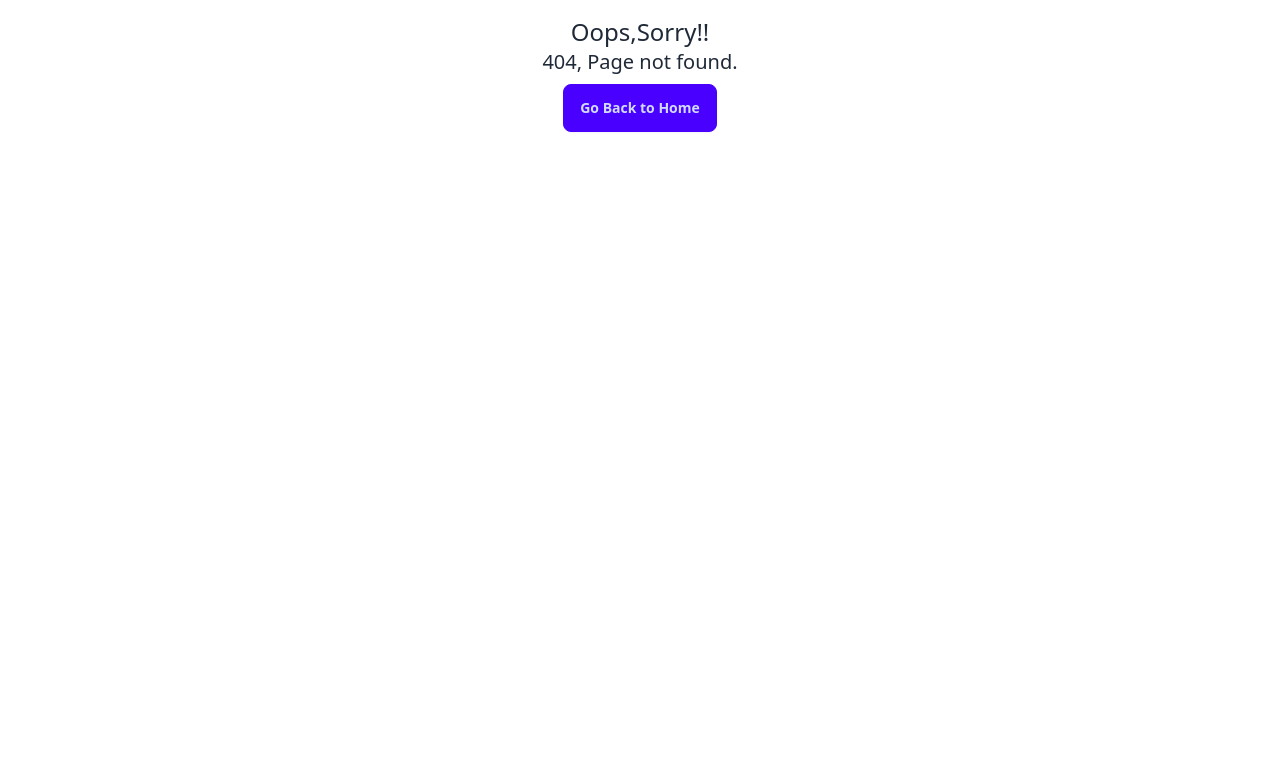
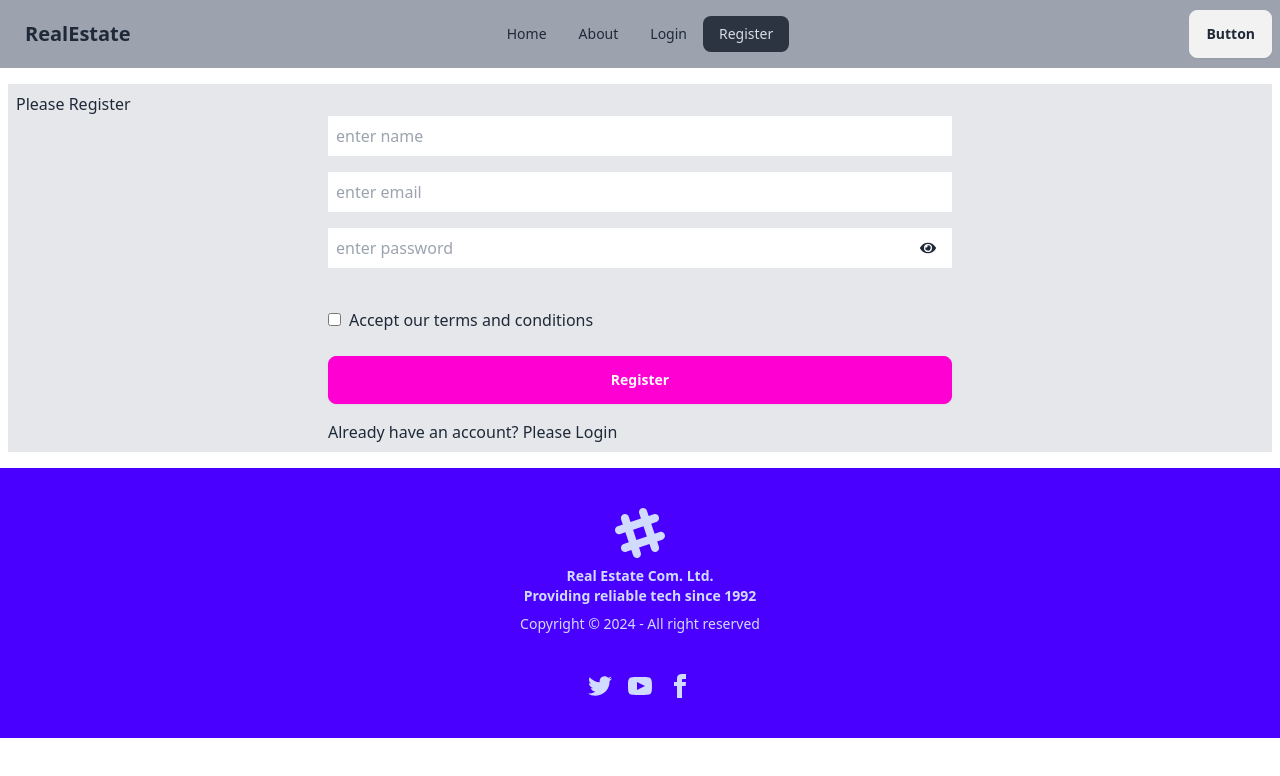
Before and after one commit to mahfuzerrahmancse/assign_9_realEstate, a React (Vite) app: page /register in a window 1280 px wide. Before the commit this address had no page. Shown: the top 776 px of the page. Built offline with nearby package versions, Linux system fonts and the light colour scheme.

Commit message:
login and register form completed

```diff
--- a/package.json
+++ b/package.json
@@ -14,6 +14,7 @@
     "match-sorter": "^6.3.4",
     "react": "^18.2.0",
     "react-dom": "^18.2.0",
+    "react-icons": "^5.1.0",
     "react-router-dom": "^6.22.3",
     "sort-by": "^1.2.0"
   },
--- /dev/null
+++ b/src/components/logins/Login.jsx
@@ -0,0 +1,80 @@
+import { Link } from "react-router-dom";
+
+
+const Login = () => {
+
+    const handleLogin = (e) => {
+      e.preventDefault();
+      const email = e.target.email.value;
+      const password = e.target.password.value;
+      console.log("email,password:", email, password);
+
+      // reset error
+    //   setRegisterError("");
+    //   setSuccess("");
+
+    //   // add Validation
+    //   signInWithEmailAndPassword(auth, email, password)
+    //     .then((result) => {
+    //       console.log(result.user);
+    //       if (result.user.emailVerified) {
+    //         setSuccess("User logged in successfully");
+    //       } else alert("please verify your email address");
+    //     })
+    //     .catch((error) => {
+    //       console.error(error);
+    //       setRegisterError(error.message);
+    //     });
+    };
+
+    return (
+      <div>
+        <h2>Please Login</h2>
+        <div className="mx-auto md:w-1/2">
+          {/* <h2 className="text-2xl mb-4">Please Login</h2> */}
+          <form onSubmit={handleLogin}>
+            <input
+              className="mb-4 p-2 w-full"
+              type="email"
+              name="email"
+              //   ref={emailRef}
+              placeholder="enter email"
+              required
+            />
+            <br />
+            <div className="relative">
+              <input
+                className=" mb-4 p-2 w-full"
+                type="password"
+                name="password"
+                placeholder="enter password"
+                required
+              />
+            </div>
+            <br />
+            <label className="label">
+              <a
+                // onClick={handleForgetPassword}
+                className="label-text-alt link link-hover"
+              >
+                Forget Password
+              </a>
+            </label>
+
+            <input
+              className="btn btn-secondary mb-4 w-full"
+              type="submit"
+              value="Login"
+            />
+          </form>
+          {/* {registerError && <p className="text-red-700"> {registerError} </p>} */}
+          {/* {success && <p className="text-green-700"> {success} </p>} */}
+          <p>
+            New to register?Please <Link to="/register">Register</Link>{" "}
+          </p>
+        </div>
+      </div>
+    );
+};
+
+export default Login;
--- a/src/components/navbars/Navbar.jsx
+++ b/src/components/navbars/Navbar.jsx
@@ -11,6 +11,12 @@ const Navbar = () => {
         </li>
         <li>
           <NavLink to="/about">About</NavLink>
+        </li>
+        <li>
+          <NavLink to="/login">Login</NavLink>
+        </li>
+        <li>
+          <NavLink to="/register">Register</NavLink>
         </li>
       </>
     );
--- /dev/null
+++ b/src/components/registers/Register.jsx
@@ -0,0 +1,133 @@
+import { Link } from "react-router-dom";
+// import {
+//   createUserWithEmailAndPassword,
+//   sendEmailVerification,
+//   updateProfile,
+// } from "firebase/auth";
+// import auth from "../firebases/firebase.config";
+import { useState } from "react";
+import { FaEye, FaEyeSlash } from "react-icons/fa";
+
+
+
+const Register = () => {
+
+    const [registerError, setRegisterError] = useState("");
+    const [success, setSuccess] = useState("");
+    const [showPassword, setShowPassword] = useState(false);
+
+    const handleRegister = (e) => {
+      e.preventDefault();
+      const name = e.target.name.value;
+      const email = e.target.email.value;
+      const password = e.target.password.value;
+      const accepted = e.target.terms.checked;
+      console.log("email,password submitted:", name, email, password, accepted);
+      // reset error
+      setRegisterError("");
+      setSuccess("");
+
+      if (password.length < 6) {
+        setRegisterError(
+          "Password should be at least 6 characters or longer!!"
+        );
+        return;
+      } else if (!/[A-Z]/.test(password)) {
+        setRegisterError(
+          "Your password should have at least one upper case character."
+        );
+        return;
+      } else if (!accepted) {
+        setRegisterError("Please accept our terms and conditions!!");
+        return;
+      }
+
+    //   createUserWithEmailAndPassword(auth, email, password)
+    //     .then((result) => {
+    //       console.log(result.user);
+    //       setSuccess("User created successfully");
+
+    //       // update profile
+    //       updateProfile(result.user, {
+    //         displayName: name,
+    //         photoURL: "https://example.com/jane-q-user/profile.jpg",
+    //       })
+    //         .then(() => console.log("profile updated"))
+    //         .catch();
+
+    //       // send verification email
+    //       sendEmailVerification(result.user)
+    //         .then(() => {
+    //           alert("please check your email & verify your account");
+    //         })
+    //         .catch();
+    //     })
+    //     .catch((error) => {
+    //       // console.error(error);
+    //       setRegisterError(error.message);
+    //       // console.log("error.message:", error.message);
+    //     });
+    };
+
+    return (
+      <div>
+        <h2>Please Register</h2>
+        <div className="mx-auto md:w-1/2">
+          {/* <h2 className="text-2xl mb-4">Please Register</h2> */}
+          <form onSubmit={handleRegister}>
+            <input
+              className="mb-4 p-2 w-full"
+              type="text"
+              name="name"
+              placeholder="enter name"
+              required
+            />
+            <br />
+            <input
+              className="mb-4 p-2 w-full"
+              type="email"
+              name="email"
+              placeholder="enter email"
+              required
+            />
+            <br />
+            <div className="relative">
+              <input
+                className=" mb-4 p-2 w-full"
+                type={showPassword ? "text" : "password"}
+                name="password"
+                placeholder="enter password"
+                required
+              />
+              <span
+                className="absolute top-3 right-4"
+                onClick={() => setShowPassword(!showPassword)}
+              >
+                {showPassword ? <FaEyeSlash></FaEyeSlash> : <FaEye></FaEye>}
+              </span>
+            </div>
+            <br />
+            <div className="">
+              <input type="checkbox" name="terms" id="" />
+              <label className="ml-2" htmlFor="terms">
+                Accept our <a href="">terms and conditions</a>{" "}
+              </label>
+            </div>
+            <br />
+            <input
+              className="btn btn-secondary mb-4 w-full"
+              type="submit"
+              value="Register"
+            />
+          </form>
+          {registerError && <p className="text-red-700"> {registerError} </p>}
+          {success && <p className="text-green-700"> {success} </p>}
+          <p>
+            Already have an account? Please <Link to="/login">Login</Link>{" "}
+          </p>
+        </div>
+      </div>
+    );
+};
+
+export default Register;
```
Also changed, not shown: src/routes/Routes.jsx (+10 -0 lines), 1 other file (tests, documents, lock files or other folders).
